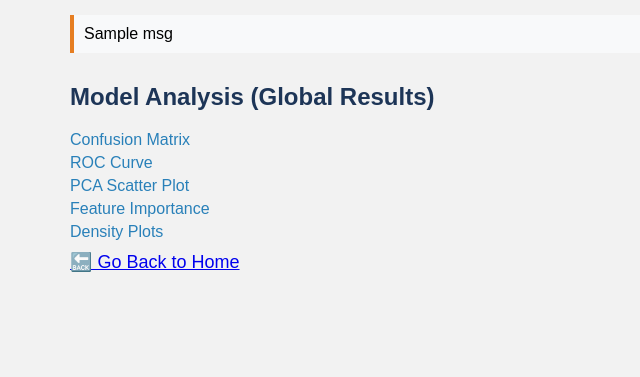
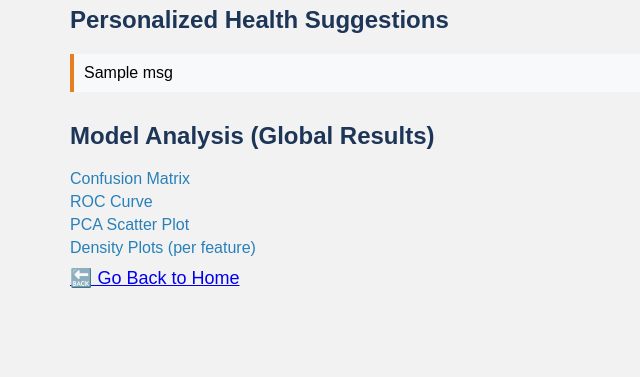
Before and after one commit to CartoonSketch/HDP-Project, a Flask app: template templates/result.html in a window 1280 px wide. Shown: the part 956-1333 px from the top of the page, without its empty margins (0-640 px from the left). Before the commit the page ends 1228 px from the top, so only its background shows below. Run offline with Flask 3, Linux system fonts and the light colour scheme; the template is opened without the code that fills it: most values are stand-ins (such as "Sample title", 1, 10 or a date in 2020).

Commit message:
Update result.html

```diff
--- a/templates/result.html
+++ b/templates/result.html
@@ -53,6 +53,9 @@
     <div class="result-box">
         <h2>Status: {{ prediction }}</h2>
         <p>Heart Disease Risk Probability: <b>{{ probability }}%</b></p>
+        {% if model_accuracy %}
+        <p><i>Model Test Accuracy (global): {{ model_accuracy|round(2) }}</i></p>
+        {% endif %}
     </div>
 
     <h2>User Input Factors</h2>
@@ -75,10 +78,12 @@
             <h3>Risk Probability</h3>
             <img src="{{ url_for('static', filename='images/user/pie_chart.png') }}" alt="Pie Chart">
         </div>
+        {% if bar_chart %}
         <div class="chart-box">
             <h3>Risk Factors</h3>
             <img src="{{ url_for('static', filename='images/user/bar_chart.png') }}" alt="Bar Chart">
         </div>
+        {% endif %}
     </div>
 
     {% if feedback %}
@@ -90,11 +95,12 @@
 
     <h2>Model Analysis (Global Results)</h2>
     <div class="links">
-        <a href="{{ url_for('static', filename='images/confusion_matrix.png') }}" target="_blank">Confusion Matrix</a>
-        <a href="{{ url_for('static', filename='images/roc_curve.png') }}" target="_blank">ROC Curve</a>
-        <a href="{{ url_for('static', filename='images/pca_scatter.png') }}" target="_blank">PCA Scatter Plot</a>
-        <a href="{{ url_for('static', filename='images/feature_importance.png') }}" target="_blank">Feature Importance</a>
-        <a href="{{ url_for('static', filename='images/density_plot.png') }}" target="_blank">Density Plots</a>
+        <a href="{{ url_for('static', filename='images/analysis/confusion_matrix.png') }}" target="_blank">Confusion Matrix</a>
+        <a href="{{ url_for('static', filename='images/analysis/roc_curve.png') }}" target="_blank">ROC Curve</a>
+        <a href="{{ url_for('static', filename='images/analysis/pca_plot.png') }}" target="_blank">PCA Scatter Plot</a>
+
+        <!-- Instead of single density_plot.png, we could loop through each feature’s density plot -->
+        <a href="{{ url_for('static', filename='images/analysis/') }}" target="_blank">Density Plots (per feature)</a>
     </div>
 
     <p><a href="{{ url_for('index') }}">🔙 Go Back to Home</a></p>
```
